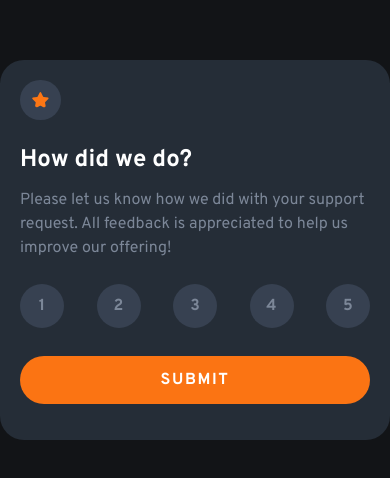
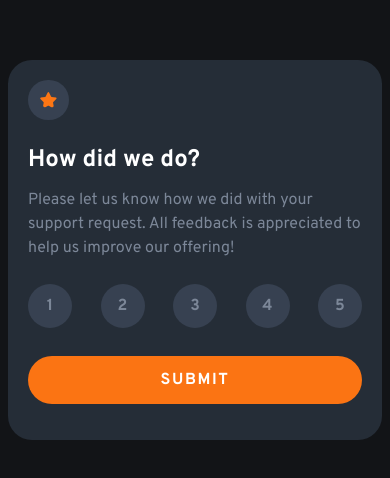
Before and after one commit to augustomoscardo/intro-rating-component, a React (Vite) app: page / in a window 390 px wide. Shown: the part 172-650 px from the top of the page. Built offline with nearby package versions, Linux system fonts and the light colour scheme.

Commit message:
Mobile Adaptation

```diff
--- a/src/App.tsx
+++ b/src/App.tsx
@@ -13,7 +13,7 @@ function App() {
 
   return (
     <RatingProvider>
-      <div className="sm:max-w-[375px] max-w-[1440px]  sm:p-2 mx-auto my-0 h-screen flex justify-center items-center">
+      <div className="sm:max-w-[375px] max-w-[1440px] p-2 mx-auto my-0 h-screen flex justify-center items-center">
         {isSubmitted ? <ThankYou /> : <Rate handleSubmit={handleSubmit} />}
       </div>
       <Toaster />
```
